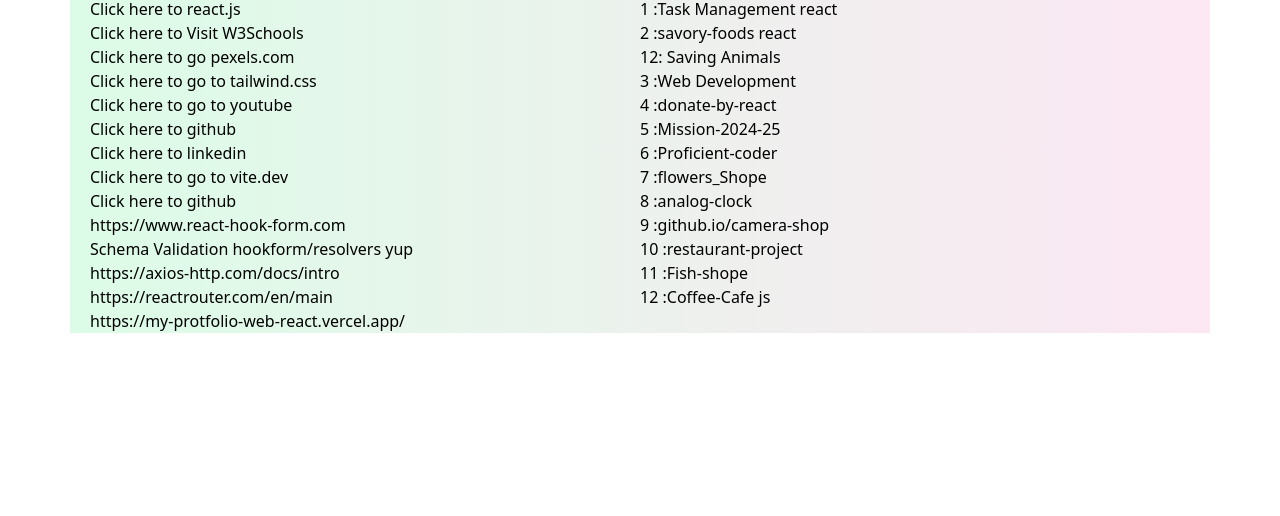
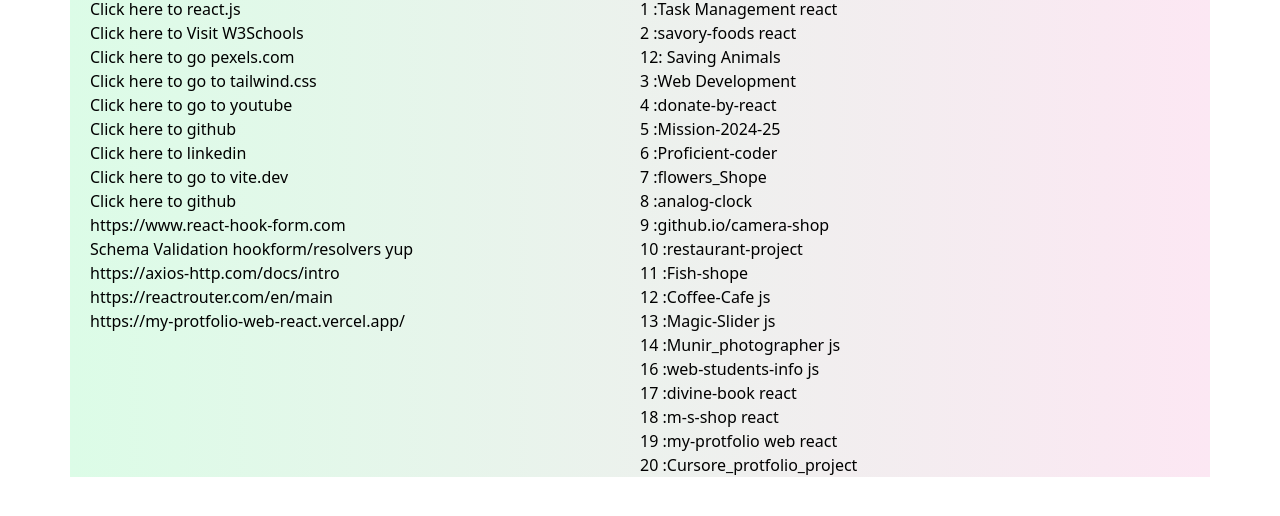
Before and after one commit to munir-hossin/All-Projecs-Links, a plain HTML site: page index.html in a window 1280 px wide. Shown: the part 110-626 px from the top of the page. Drawn offline with nearby package versions, Linux system fonts and the light colour scheme.

Commit message:
update 8/12/2024

```diff
--- a/index.html
+++ b/index.html
@@ -101,6 +101,27 @@
             <div>
                 12 :<a href="https://munir-hossin.github.io/-Coffee-Cafe/" target="_blank">Coffee-Cafe js</a>
             </div>
+            <div>
+                13 :<a href="https://munir-hossin.github.io/Magic-Slider/" target="_blank">Magic-Slider js</a>
+            </div>
+            <div>
+                14 :<a href="https://munir-hossin.github.io/Munir_photographer/" target="_blank">Munir_photographer js</a>
+            </div>
+            <div>
+                16 :<a href="https://munir-hossin.github.io/web-students-info/" target="_blank">web-students-info js</a>
+            </div>
+            <div>
+                17 :<a href="https://divine-book.vercel.app/" target="_blank">divine-book react </a>
+            </div>
+            <div>
+                18 :<a href="https://m-s-shop.vercel.app/" target="_blank">m-s-shop react</a>
+            </div>
+            <div>
+                19 :<a href="https://my-protfolio-web-react.vercel.app/" target="_blank">my-protfolio web react</a>
+            </div>
+            <div>
+                20 :<a href="https://munir-hossin.github.io/Cursore_protfolio_project/" target="_blank">Cursore_protfolio_project </a>
+            </div>
         </div>
     </div>
 
```
